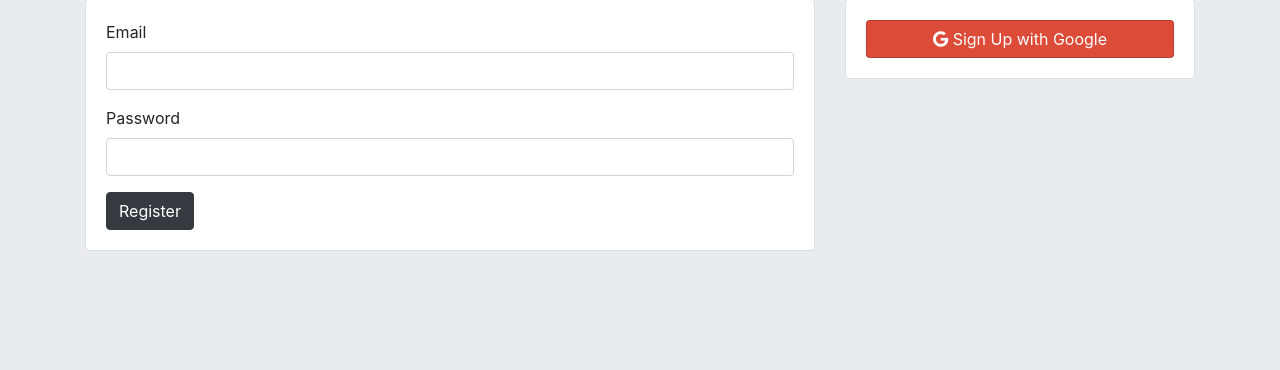
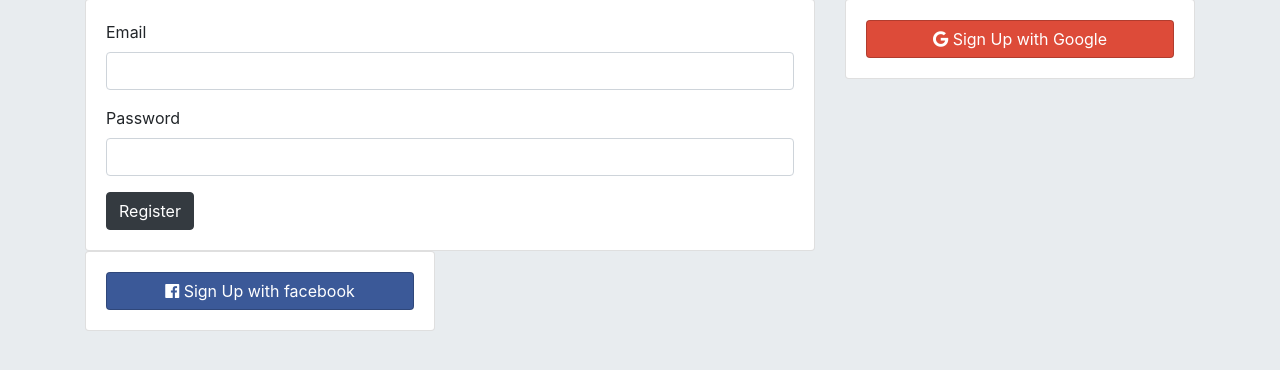
Before and after one commit to kes-phyl/secret, a Node server app: page /register in a window 1280 px wide. Shown: the part 105-475 px from the top of the page. Run offline with Node 20, Linux system fonts and the light colour scheme; some libraries are stand-ins or nearby versions.

Commit message:
complete level 6 oauth using passport facebook implementation

```diff
--- a/app.js
+++ b/app.js
@@ -9,7 +9,7 @@ const passport = require('passport');
 const passportLocalMongoose = require('passport-local-mongoose');
 const findOrCreate = require('mongoose-findorcreate')
 const GoogleStrategy = require('passport-google-oauth20').Strategy;
-
+const FacebookStrategy = require('passport-facebook').Strategy;
 
 const app = express();
 
@@ -39,7 +39,9 @@ mongoose.connect('mongodb://localhost:27017/userDB');
 const userSchema =  new mongoose.Schema({
     email: String,
     password: String,
-    googleId: String
+    googleId: String,
+    facebookId: String,
+    secret: String
 })
 
 userSchema.plugin(passportLocalMongoose);
@@ -95,12 +97,34 @@ passport.use(new GoogleStrategy({
   }
 ));
 
+//Creating Facebook strategy....
+passport.use(new FacebookStrategy({
+    clientID: process.env.FACEBOOK_APP_ID,
+    clientSecret: process.env.FACEBOOK_APP_SECRET,
+    callbackURL: "http://localhost:3000/auth/facebook/secrets"
+  },
+  function(accessToken, refreshToken, profile, cb) {
+    User.findOrCreate({ facebookId: profile.id }, function (err, user) {
+      return cb(err, user);
+    });
+  }
+));
+
+
+
+
+
+
+
 
 
 app.get('/', function(req, res){
     res.render('home');
 })
 
+
+
+//Google login authentication routes...
 app.get('/auth/google',
         passport.authenticate('google', {scope: ['profile']}));
 
@@ -108,6 +132,19 @@ app.get('/auth/google/secrets',
         passport.authenticate('google', {failureRedirect: '/login'}), function(req, res){
             res.redirect('/secrets');
         })
+
+
+//facebook login authentication route
+app.get('/auth/facebook',
+  passport.authenticate('facebook'));
+
+app.get('/auth/facebook/secrets',
+  passport.authenticate('facebook', { failureRedirect: '/login' }),
+  function(req, res) {
+    // Successful authentication, redirect home.
+    res.redirect('/');
+  });
+
 
 
 
@@ -145,7 +182,15 @@ app.get('/register', function(req, res){
 
 app.get('/secrets', function(req,res){
     if(req.isAuthenticated()){
-        res.render('secrets');
+       User.find({'secrets': {$ne: null}}, function(err, foundUsers){
+        if(err){
+            console.log(err)
+        }else{
+            if(foundUsers){
+                res.render('secrets', {userSecrets: foundUsers})
+            }
+        }
+       })
     }else{
         res.redirect('/login')
     }
@@ -178,10 +223,29 @@ app.post('/register', function(req, res){
 
 
 app.get('/submit', function(req, res){
-    res.render('submit');
+    if(req.isAuthenticated()){
+        res.render('submit')
+    }else{
+        res.redirect('/login')
+    }
 })
 
+app.post('/submit', function(req, res){
+   const newSecret =  req.body.secret;
 
+   User.findById(req.user.id, function(err, foundUser){
+    if(err){
+        console.log(err);
+    }else{
+        if(foundUser){
+            foundUser.secret = newSecret;
+            foundUser.save(function(){
+                res.redirect('/secrets')
+            });
+        }
+    }
+   })
+})
 
 
 
--- a/package.json
+++ b/package.json
@@ -22,6 +22,7 @@
     "mongoose-encryption": "^2.1.2",
     "mongoose-findorcreate": "^3.0.0",
     "passport": "^0.6.0",
+    "passport-facebook": "^3.0.0",
     "passport-google-oauth20": "^2.0.0",
     "passport-local": "^1.0.0",
     "passport-local-mongoose": "^7.1.2"
--- a/views/register.ejs
+++ b/views/register.ejs
@@ -35,6 +35,16 @@
       </div>
     </div>
 
+    <div class="col-sm-4">
+      <div class="card">
+        <div class="card-body">
+          <a class="btn btn-block btn-facebook" href="/auth/facebook" role="button">
+            <i class="fab fa-facebook"></i>
+            Sign Up with facebook
+          </a>
+        </div>
+      </div>
+    </div>
   </div>
 </div>
 
--- a/views/secrets.ejs
+++ b/views/secrets.ejs
@@ -5,6 +5,10 @@
     <i class="fas fa-key fa-6x"></i>
     <h1 class="display-3">You've Discovered My Secret!</h1>
     <p class="secret-text">Jack Bauer is my hero.</p>
+
+    <%userSecrets.forEach(function(secret){%>
+      <p class="secret-text"><%=secret.secret%></p>
+    <%})%>
     <hr>
 
     <a class="btn btn-light btn-lg" href="/logout" role="button">Log Out</a>
```
Also changed, not shown: views/login.ejs (+10 -0 lines), 1 other file.
